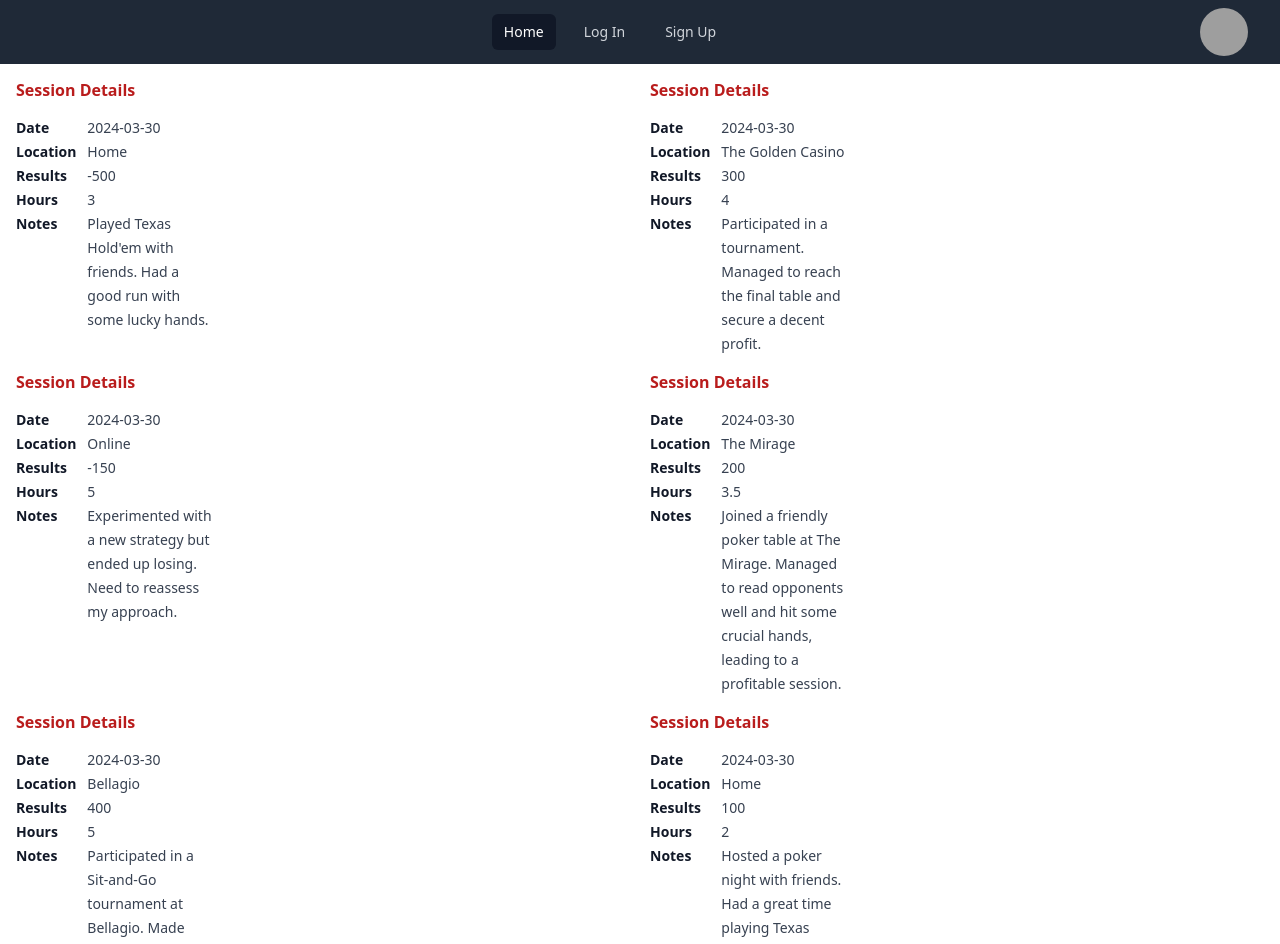
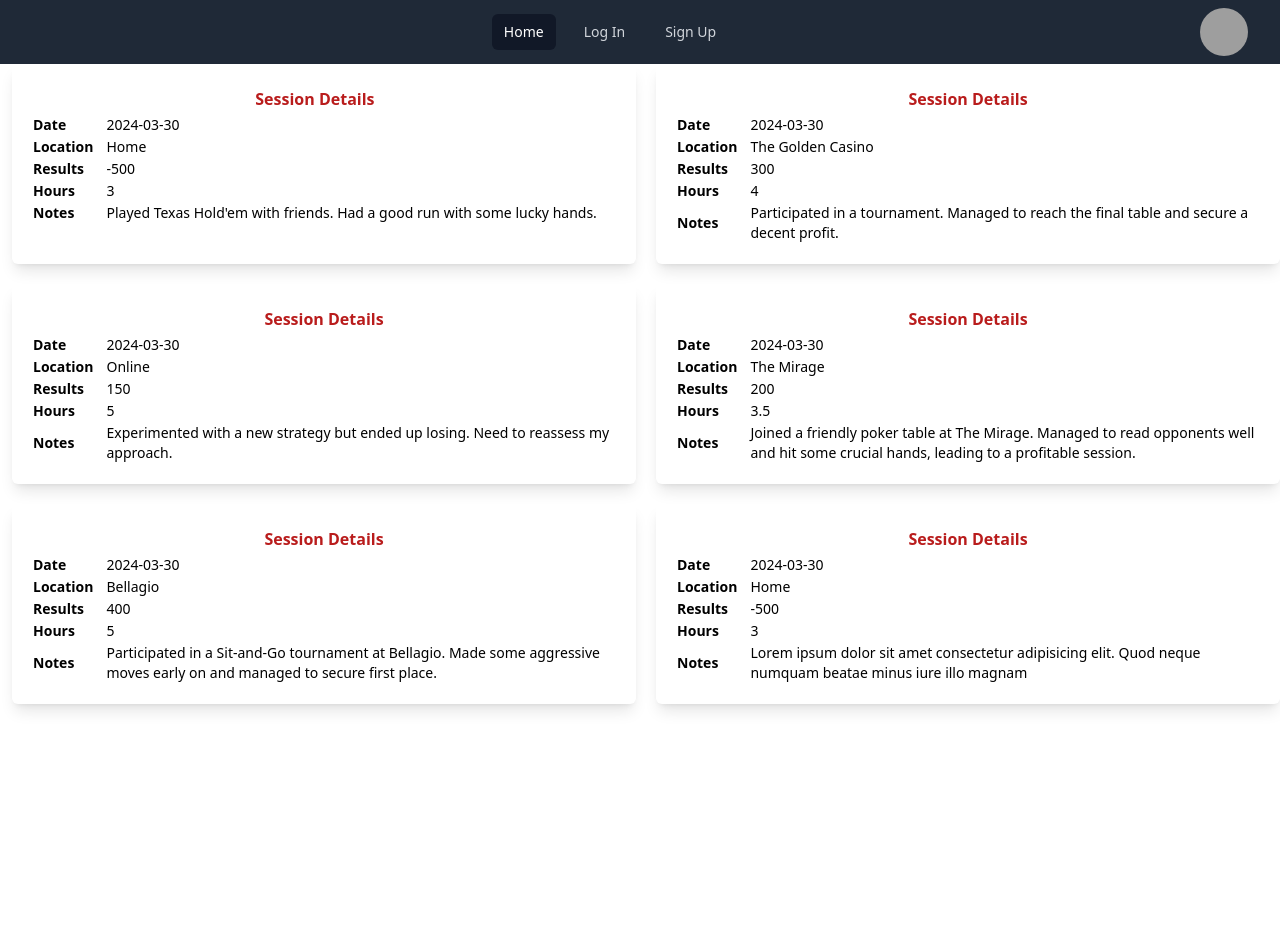
Before and after one commit to Dawnie2021/poker-buddy, a React (Vite) app in the folder client/: page /managesessions in a window 1280 px wide. Shown: the top 944 px of the page. After the commit the page ends 800 px from the top, so only its background shows below. Built offline with nearby package versions, Linux system fonts and the light colour scheme; grey boxes are pictures that could not be loaded.

Commit message:
added data to manage sesssions

```diff
--- a/client/src/pages/ManageSessions.jsx
+++ b/client/src/pages/ManageSessions.jsx
@@ -3,308 +3,294 @@ import { PaperClipIcon } from "@heroicons/react/20/solid";
 export default function ManageSessions() {
   return (
     <>
-    <div className= "flex grid grid-cols-2 ml-3">
-
-      <div>
-        <div className="sm:px-1 p-3">
+      <div className="flex grid grid-cols-2 gap-5 ml-3">
+        <div className="p-5 rounded-md shadow-lg">
+          <table class="table-auto">
+            <thead>
+              <tr>
+                <th colSpan="2">
                   <h3 className="text-base font-bold leading-7 text-red-700">
                     Session Details
                   </h3>
+                </th>
+              </tr>
+            </thead>
+            <tbody className="text-sm">
+              <tr>
+                <td>
+                  <strong>Date</strong>
+                </td>
+                <td className="pl-3">2024-03-30</td>
+              </tr>
+              <tr>
+                <td>
+                  <strong>Location</strong>
+                </td>
+                <td className="pl-3">Home</td>
+              </tr>
+              <tr>
+                <td>
+                  <strong>Results</strong>
+                </td>
+                <td className="pl-3">-500</td>
+              </tr>
+              <tr>
+                <td>
+                  <strong>Hours</strong>
+                </td>
+                <td className="pl-3">3</td>
+              </tr>
+              <tr>
+                <td>
+                  <strong>Notes</strong>
+                </td>
+                <td className="pl-3">
+                Played Texas Hold'em with friends. Had a good run with some lucky hands.
+                </td>
+              </tr>
+            </tbody>
+          </table>
         </div>
 
-        <div className="sm:grid sm:grid-cols-9 sm:gap-4 sm:px-1">
-          <dt className=" text-sm font-bold leading-6 text-gray-900">Date</dt>
-          <dd className="mt-1 text-sm leading-6 text-gray-700 sm:col-span-2 sm:mt-0">
-            2024-03-30
-          </dd>
-        </div>
-        <div className="sm:grid sm:grid-cols-9 sm:gap-4 sm:px-1">
-          <dt className="text-sm font-bold leading-6 text-gray-900">
-            Location
-          </dt>
-          <dd className="mt-1 text-sm leading-6 text-gray-700 sm:col-span-2 sm:mt-0">
-            Home
-          </dd>
-        </div>
-        <div className="sm:grid sm:grid-cols-9 sm:gap-4 sm:px-1">
-          <dt className="text-sm font-bold leading-6 text-gray-900">Results</dt>
-          <dd className="mt-1 text-sm leading-6 text-gray-700 sm:col-span-2 sm:mt-0">
-            -500
-          </dd>
-        </div>
-        <div className="sm:grid sm:grid-cols-9 sm:gap-4 sm:px-1">
-          <dt className="text-sm font-bold leading-6 text-gray-900">
-            Hours
-          </dt>
-          <dd className="mt-1 text-sm leading-6 text-gray-700 sm:col-span-2 sm:mt-0">
-            3
-          </dd>
-        </div>
-        <div className="sm:grid sm:grid-cols-9 sm:gap-4 sm:px-1">
-          <dt className="text-sm font-bold leading-6 text-gray-900">Notes</dt>
-          <dd className="mt-1 text-sm leading-6 text-gray-700 sm:col-span-2 sm:mt-0">
-            Played Texas Hold'em with friends. Had a good run with some lucky
-            hands.
-          </dd>
-        </div>
-      </div>
-
-      <div>
-        <div className="sm:px-1 p-3">
+        <div className="p-5 rounded-md shadow-lg">
+          <table class="table-auto">
+            <thead>
+              <tr>
+                <th colSpan="2">
                   <h3 className="text-base font-bold leading-7 text-red-700">
                     Session Details
                   </h3>
+                </th>
+              </tr>
+            </thead>
+            <tbody className="text-sm">
+              <tr>
+                <td>
+                  <strong>Date</strong>
+                </td>
+                <td className="pl-3">2024-03-30</td>
+              </tr>
+              <tr>
+                <td>
+                  <strong>Location</strong>
+                </td>
+                <td className="pl-3">The Golden Casino</td>
+              </tr>
+              <tr>
+                <td>
+                  <strong>Results</strong>
+                </td>
+                <td className="pl-3">300</td>
+              </tr>
+              <tr>
+                <td>
+                  <strong>Hours</strong>
+                </td>
+                <td className="pl-3">4</td>
+              </tr>
+              <tr>
+                <td>
+                  <strong>Notes</strong>
+                </td>
+                <td className="pl-3">
+                Participated in a tournament. Managed to reach the final table and secure a decent profit.
+                </td>
+              </tr>
+            </tbody>
+          </table>
         </div>
 
-        <div className="sm:grid sm:grid-cols-9 sm:gap-4 sm:px-1">
-          <dt className=" text-sm font-bold leading-6 text-gray-900">Date</dt>
-          <dd className="mt-1 text-sm leading-6 text-gray-700 sm:col-span-2 sm:mt-0">
-            2024-03-30
-          </dd>
-        </div>
-        <div className="sm:grid sm:grid-cols-9 sm:gap-4 sm:px-1">
-          <dt className="text-sm font-bold leading-6 text-gray-900">
-            Location
-          </dt>
-          <dd className="mt-1 text-sm leading-6 text-gray-700 sm:col-span-2 sm:mt-0">
-          The Golden Casino
-          </dd>
-        </div>
-        <div className="sm:grid sm:grid-cols-9 sm:gap-4 sm:px-1">
-          <dt className="text-sm font-bold leading-6 text-gray-900">Results</dt>
-          <dd className="mt-1 text-sm leading-6 text-gray-700 sm:col-span-2 sm:mt-0">
-            300
-          </dd>
-        </div>
-        <div className="sm:grid sm:grid-cols-9 sm:gap-4 sm:px-1">
-          <dt className="text-sm font-bold leading-6 text-gray-900">
-            Hours
-          </dt>
-          <dd className="mt-1 text-sm leading-6 text-gray-700 sm:col-span-2 sm:mt-0">
-            4
-          </dd>
-        </div>
-        <div className="sm:grid sm:grid-cols-9 sm:gap-4 sm:px-1">
-          <dt className="text-sm font-bold leading-6 text-gray-900">Notes</dt>
-          <dd className="mt-1 text-sm leading-6 text-gray-700 sm:col-span-2 sm:mt-0">
-          Participated in a tournament. Managed to reach the final table and secure a decent profit.
-          </dd>
-        </div>
-      </div>
-
-      <div>
-        <div className="sm:px-1 p-3">
+        <div className="p-5 rounded-md shadow-lg">
+          <table class="table-auto">
+            <thead>
+              <tr>
+                <th colSpan="2">
                   <h3 className="text-base font-bold leading-7 text-red-700">
                     Session Details
                   </h3>
+                </th>
+              </tr>
+            </thead>
+            <tbody className="text-sm">
+              <tr>
+                <td>
+                  <strong>Date</strong>
+                </td>
+                <td className="pl-3">2024-03-30</td>
+              </tr>
+              <tr>
+                <td>
+                  <strong>Location</strong>
+                </td>
+                <td className="pl-3">Online</td>
+              </tr>
+              <tr>
+                <td>
+                  <strong>Results</strong>
+                </td>
+                <td className="pl-3">150</td>
+              </tr>
+              <tr>
+                <td>
+                  <strong>Hours</strong>
+                </td>
+                <td className="pl-3">5</td>
+              </tr>
+              <tr>
+                <td>
+                  <strong>Notes</strong>
+                </td>
+                <td className="pl-3">
+                Experimented with a new strategy but ended up losing. Need to reassess my approach.
+                </td>
+              </tr>
+            </tbody>
+          </table>
         </div>
 
-        <div className="sm:grid sm:grid-cols-9 sm:gap-4 sm:px-1">
-          <dt className=" text-sm font-bold leading-6 text-gray-900">Date</dt>
-          <dd className="mt-1 text-sm leading-6 text-gray-700 sm:col-span-2 sm:mt-0">
-            2024-03-30
-          </dd>
-        </div>
-        <div className="sm:grid sm:grid-cols-9 sm:gap-4 sm:px-1">
-          <dt className="text-sm font-bold leading-6 text-gray-900">
-            Location
-          </dt>
-          <dd className="mt-1 text-sm leading-6 text-gray-700 sm:col-span-2 sm:mt-0">
-            Online
-          </dd>
-        </div>
-        <div className="sm:grid sm:grid-cols-9 sm:gap-4 sm:px-1">
-          <dt className="text-sm font-bold leading-6 text-gray-900">Results</dt>
-          <dd className="mt-1 text-sm leading-6 text-gray-700 sm:col-span-2 sm:mt-0">
-            -150
-          </dd>
-        </div>
-        <div className="sm:grid sm:grid-cols-9 sm:gap-4 sm:px-1">
-          <dt className="text-sm font-bold leading-6 text-gray-900">
-            Hours
-          </dt>
-          <dd className="mt-1 text-sm leading-6 text-gray-700 sm:col-span-2 sm:mt-0">
-            5
-          </dd>
-        </div>
-        <div className="sm:grid sm:grid-cols-9 sm:gap-4 sm:px-1">
-          <dt className="text-sm font-bold leading-6 text-gray-900">Notes</dt>
-          <dd className="mt-1 text-sm leading-6 text-gray-700 sm:col-span-2 sm:mt-0">
-          Experimented with a new strategy but ended up losing. Need to reassess my approach.
-          </dd>
-        </div>
-      </div>
-
-      <div>
-        <div className="sm:px-1 p-3">
+        <div className="p-5 rounded-md shadow-lg">
+          <table class="table-auto">
+            <thead>
+              <tr>
+                <th colSpan="2">
                   <h3 className="text-base font-bold leading-7 text-red-700">
                     Session Details
                   </h3>
+                </th>
+              </tr>
+            </thead>
+            <tbody className="text-sm">
+              <tr>
+                <td>
+                  <strong>Date</strong>
+                </td>
+                <td className="pl-3">2024-03-30</td>
+              </tr>
+              <tr>
+                <td>
+                  <strong>Location</strong>
+                </td>
+                <td className="pl-3">The Mirage</td>
+              </tr>
+              <tr>
+                <td>
+                  <strong>Results</strong>
+                </td>
+                <td className="pl-3">200</td>
+              </tr>
+              <tr>
+                <td>
+                  <strong>Hours</strong>
+                </td>
+                <td className="pl-3">3.5</td>
+              </tr>
+              <tr>
+                <td>
+                  <strong>Notes</strong>
+                </td>
+                <td className="pl-3">
+                Joined a friendly poker table at The Mirage. Managed to read opponents well and hit some crucial hands, leading to a profitable session.
+                </td>
+              </tr>
+            </tbody>
+          </table>
         </div>
 
-        <div className="sm:grid sm:grid-cols-9 sm:gap-4 sm:px-1">
-          <dt className=" text-sm font-bold leading-6 text-gray-900">Date</dt>
-          <dd className="mt-1 text-sm leading-6 text-gray-700 sm:col-span-2 sm:mt-0">
-            2024-03-30
-          </dd>
-        </div>
-        <div className="sm:grid sm:grid-cols-9 sm:gap-4 sm:px-1">
-          <dt className="text-sm font-bold leading-6 text-gray-900">
-            Location
-          </dt>
-          <dd className="mt-1 text-sm leading-6 text-gray-700 sm:col-span-2 sm:mt-0">
-          The Mirage
-          </dd>
-        </div>
-        <div className="sm:grid sm:grid-cols-9 sm:gap-4 sm:px-1">
-          <dt className="text-sm font-bold leading-6 text-gray-900">Results</dt>
-          <dd className="mt-1 text-sm leading-6 text-gray-700 sm:col-span-2 sm:mt-0">
-            200
-          </dd>
-        </div>
-        <div className="sm:grid sm:grid-cols-9 sm:gap-4 sm:px-1">
-          <dt className="text-sm font-bold leading-6 text-gray-900">
-            Hours
-          </dt>
-          <dd className="mt-1 text-sm leading-6 text-gray-700 sm:col-span-2 sm:mt-0">
-            3.5
-          </dd>
-        </div>
-        <div className="sm:grid sm:grid-cols-9 sm:gap-4 sm:px-1">
-          <dt className="text-sm font-bold leading-6 text-gray-900">Notes</dt>
-          <dd className="mt-1 text-sm leading-6 text-gray-700 sm:col-span-2 sm:mt-0">
-          Joined a friendly poker table at The Mirage. Managed to read opponents well and hit some crucial hands, leading to a profitable session.
-          </dd>
-        </div>
-      </div>
-
-      <div>
-        <div className="sm:px-1 p-3">
+        <div className="p-5 rounded-md shadow-lg">
+          <table class="table-auto">
+            <thead>
+              <tr>
+                <th colSpan="2">
                   <h3 className="text-base font-bold leading-7 text-red-700">
                     Session Details
                   </h3>
+                </th>
+              </tr>
+            </thead>
+            <tbody className="text-sm">
+              <tr>
+                <td>
+                  <strong>Date</strong>
+                </td>
+                <td className="pl-3">2024-03-30</td>
+              </tr>
+              <tr>
+                <td>
+                  <strong>Location</strong>
+                </td>
+                <td className="pl-3">Bellagio</td>
+              </tr>
+              <tr>
+                <td>
+                  <strong>Results</strong>
+                </td>
+                <td className="pl-3">400</td>
+              </tr>
+              <tr>
+                <td>
+                  <strong>Hours</strong>
+                </td>
+                <td className="pl-3">5</td>
+              </tr>
+              <tr>
+                <td>
+                  <strong>Notes</strong>
+                </td>
+                <td className="pl-3">
+                Participated in a Sit-and-Go tournament at Bellagio. Made some aggressive moves early on and managed to secure first place.
+                </td>
+              </tr>
+            </tbody>
+          </table>
         </div>
 
-        <div className="sm:grid sm:grid-cols-9 sm:gap-4 sm:px-1">
-          <dt className=" text-sm font-bold leading-6 text-gray-900">Date</dt>
-          <dd className="mt-1 text-sm leading-6 text-gray-700 sm:col-span-2 sm:mt-0">
-            2024-03-30
-          </dd>
-        </div>
-        <div className="sm:grid sm:grid-cols-9 sm:gap-4 sm:px-1">
-          <dt className="text-sm font-bold leading-6 text-gray-900">
-            Location
-          </dt>
-          <dd className="mt-1 text-sm leading-6 text-gray-700 sm:col-span-2 sm:mt-0">
-          Bellagio
-          </dd>
-        </div>
-        <div className="sm:grid sm:grid-cols-9 sm:gap-4 sm:px-1">
-          <dt className="text-sm font-bold leading-6 text-gray-900">Results</dt>
-          <dd className="mt-1 text-sm leading-6 text-gray-700 sm:col-span-2 sm:mt-0">
-            400
-          </dd>
-        </div>
-        <div className="sm:grid sm:grid-cols-9 sm:gap-4 sm:px-1">
-          <dt className="text-sm font-bold leading-6 text-gray-900">
-            Hours
-          </dt>
-          <dd className="mt-1 text-sm leading-6 text-gray-700 sm:col-span-2 sm:mt-0">
-            5
-          </dd>
-        </div>
-        <div className="sm:grid sm:grid-cols-9 sm:gap-4 sm:px-1">
-          <dt className="text-sm font-bold leading-6 text-gray-900">Notes</dt>
-          <dd className="mt-1 text-sm leading-6 text-gray-700 sm:col-span-2 sm:mt-0">
-          Participated in a Sit-and-Go tournament at Bellagio. Made some aggressive moves early on and managed to secure first place.
-          </dd>
-        </div>
-      </div>
-
-      <div>
-        <div className="sm:px-1 p-3">
+        <div className="p-5 rounded-md shadow-lg">
+          <table class="table-auto">
+            <thead>
+              <tr>
+                <th colSpan="2">
                   <h3 className="text-base font-bold leading-7 text-red-700">
                     Session Details
                   </h3>
-        </div>
-
-        <div className="sm:grid sm:grid-cols-9 sm:gap-4 sm:px-1">
-          <dt className=" text-sm font-bold leading-6 text-gray-900">Date</dt>
-          <dd className="mt-1 text-sm leading-6 text-gray-700 sm:col-span-2 sm:mt-0">
-            2024-03-30
-          </dd>
-        </div>
-        <div className="sm:grid sm:grid-cols-9 sm:gap-4 sm:px-1">
-          <dt className="text-sm font-bold leading-6 text-gray-900">
-            Location
-          </dt>
-          <dd className="mt-1 text-sm leading-6 text-gray-700 sm:col-span-2 sm:mt-0">
-            Home
-          </dd>
-        </div>
-        <div className="sm:grid sm:grid-cols-9 sm:gap-4 sm:px-1">
-          <dt className="text-sm font-bold leading-6 text-gray-900">Results</dt>
-          <dd className="mt-1 text-sm leading-6 text-gray-700 sm:col-span-2 sm:mt-0">
-            100
-          </dd>
-        </div>
-        <div className="sm:grid sm:grid-cols-9 sm:gap-4 sm:px-1">
-          <dt className="text-sm font-bold leading-6 text-gray-900">
-            Hours
-          </dt>
-          <dd className="mt-1 text-sm leading-6 text-gray-700 sm:col-span-2 sm:mt-0">
-            2
-          </dd>
-        </div>
-        <div className="sm:grid sm:grid-cols-9 sm:gap-4 sm:px-1">
-          <dt className="text-sm font-bold leading-6 text-gray-900">Notes</dt>
-          <dd className="mt-1 text-sm leading-6 text-gray-700 sm:col-span-2 sm:mt-0">
-          Hosted a poker night with friends. Had a great time playing Texas Hold'em and won some pots with well-timed bluffs.
-          </dd>
-        </div>
-      </div>
-
-      <div>
-        <div className="sm:px-1 p-3">
-          <h3 className="text-base font-bold leading-7 text-red-700">
-            Session Details
-          </h3>
-        </div>
-
-        <div className="sm:grid sm:grid-cols-9 sm:gap-4 sm:px-1">
-          <dt className=" text-sm font-bold leading-6 text-gray-900">Date</dt>
-          <dd className="mt-1 text-sm leading-6 text-gray-700 sm:col-span-2 sm:mt-0">
-            2024-03-30
-          </dd>
-        </div>
-        <div className="sm:grid sm:grid-cols-9 sm:gap-4 sm:px-1">
-          <dt className="text-sm font-bold leading-6 text-gray-900">
-            Location
-          </dt>
-          <dd className="mt-1 text-sm leading-6 text-gray-700 sm:col-span-2 sm:mt-0">
-            Lago
-          </dd>
-        </div>
-        <div className="sm:grid sm:grid-cols-9 sm:gap-4 sm:px-1">
-          <dt className="text-sm font-bold leading-6 text-gray-900">Results</dt>
-          <dd className="mt-1 text-sm leading-6 text-gray-700 sm:col-span-2 sm:mt-0">
-            900
-          </dd>
-        </div>
-        <div className="sm:grid sm:grid-cols-9 sm:gap-4 sm:px-1">
-          <dt className="text-sm font-bold leading-6 text-gray-900">
-            Hours
-          </dt>
-          <dd className="mt-1 text-sm leading-6 text-gray-700 sm:col-span-2 sm:mt-0">
-            5
-          </dd>
-        </div>
-        <div className="sm:grid sm:grid-cols-9 sm:gap-4 sm:px-1">
-          <dt className="text-sm font-bold leading-6 text-gray-900">Notes</dt>
-          <dd className="mt-1 text-sm leading-6 text-gray-700 sm:col-span-2 sm:mt-0">
-          Hosted a poker night with friends.
-          </dd>
-        </div>
+                </th>
+              </tr>
+            </thead>
+            <tbody className="text-sm">
+              <tr>
+                <td>
+                  <strong>Date</strong>
+                </td>
+                <td className="pl-3">2024-03-30</td>
+              </tr>
+              <tr>
+                <td>
+                  <strong>Location</strong>
+                </td>
+                <td className="pl-3">Home</td>
+              </tr>
+              <tr>
+                <td>
+                  <strong>Results</strong>
+                </td>
+                <td className="pl-3">-500</td>
+              </tr>
+              <tr>
+                <td>
+                  <strong>Hours</strong>
+                </td>
+                <td className="pl-3">3</td>
+              </tr>
+              <tr>
+                <td>
+                  <strong>Notes</strong>
+                </td>
+                <td className="pl-3">
+                  Lorem ipsum dolor sit amet consectetur adipisicing elit. Quod
+                  neque numquam beatae minus iure illo magnam
+                </td>
+              </tr>
+            </tbody>
+          </table>
         </div>
       </div>
     </>
```
Lines whose indentation alone changed are shown as unchanged.
